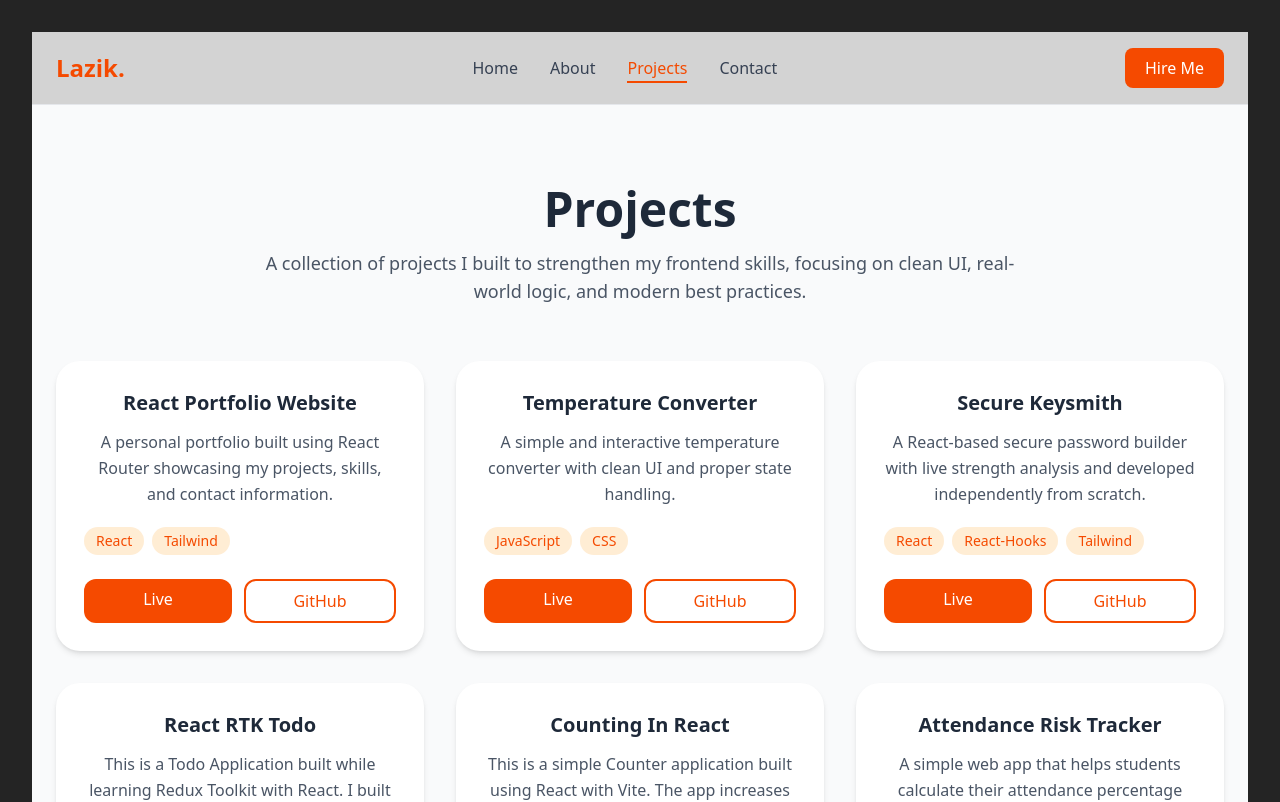
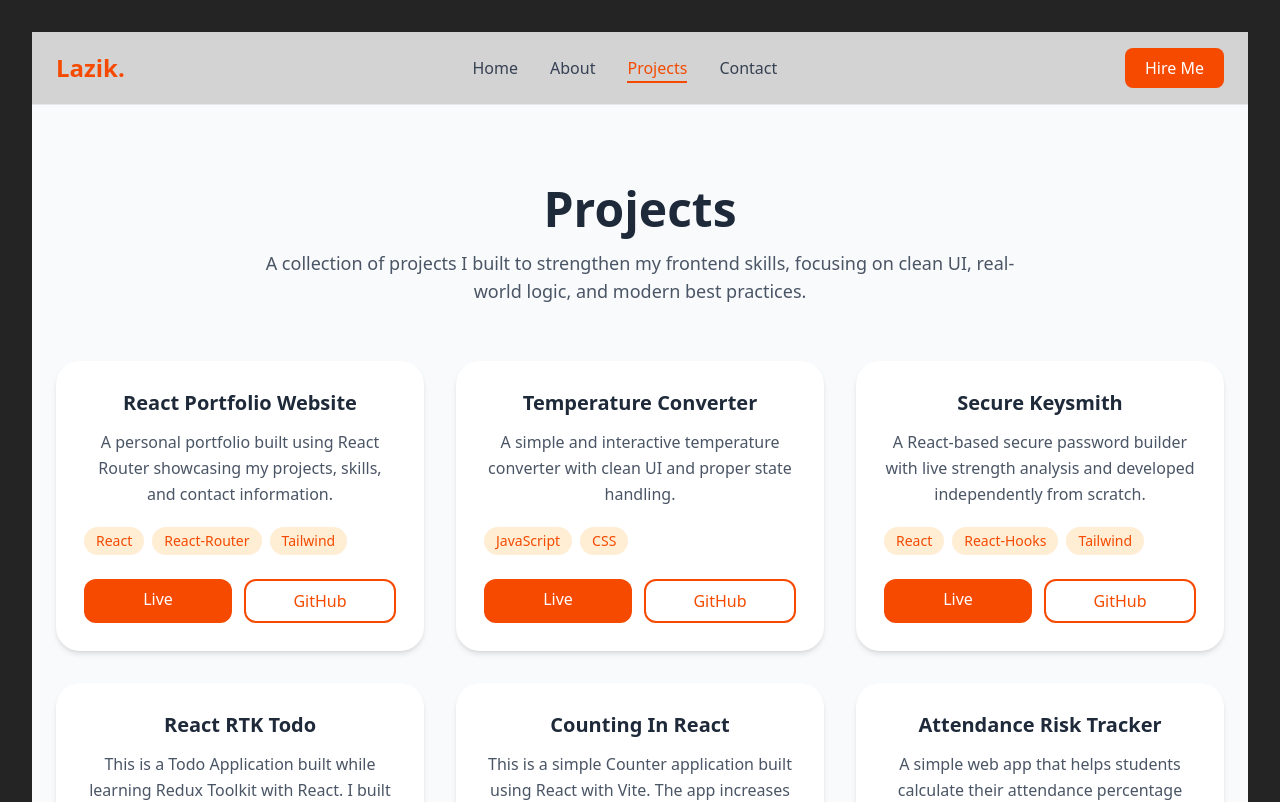
Before and after one commit to Lazik-Latief/react-portfolio, a React (Vite) app: page /react-portfolio/projects in a window 1280 px wide. Shown: the top 802 px of the page. Built offline with nearby package versions, Linux system fonts and the light colour scheme.

Commit message:
updated a project

```diff
--- a/src/pages/Projects.jsx
+++ b/src/pages/Projects.jsx
@@ -3,9 +3,9 @@ const projects = [
     title: "React Portfolio Website",
     description:
       "A personal portfolio built using React Router showcasing my projects, skills, and contact information.",
-    tech: ["React", "Tailwind"],
-    live: "https://yourname.github.io/portfolio",
-    github: "https://github.com/yourname/portfolio",
+    tech: ["React","React-Router", "Tailwind"],
+    live: "https://lazik-latief.github.io/react-portfolio/",
+    github: "https://github.com/Lazik-Latief/react-portfolio",
   },
   {
     title: "Temperature Converter",
```
